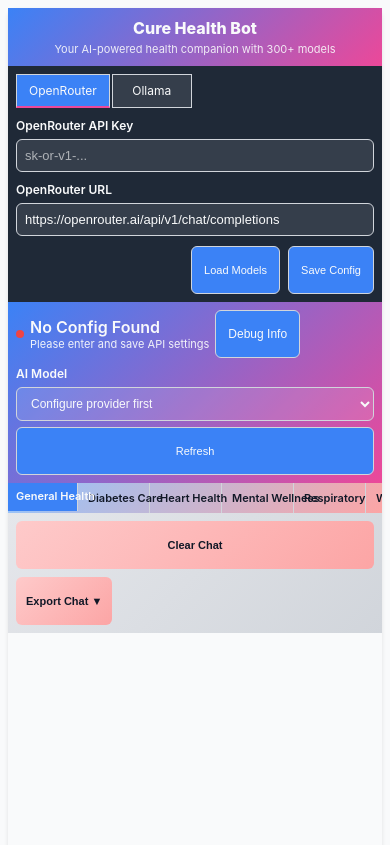
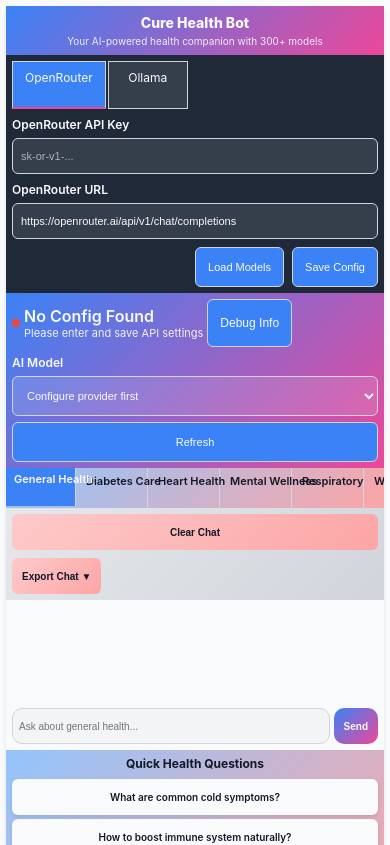
Before and after one commit to raju11011967/curebot, a plain HTML site: page templates/index.html in a window 390 px wide. Shown: the top 845 px of the page. Drawn offline with Linux system fonts and the light colour scheme.

Commit message:
Update index.html

```diff
--- a/templates/index.html
+++ b/templates/index.html
@@ -14,7 +14,6 @@
     }
 
     :root {
-      /* Light theme variables */
       --primary: #3B82F6; /* Soft blue */
       --secondary: #6B7280; /* Neutral gray */
       --accent: #EC4899; /* Vibrant pink */
@@ -29,7 +28,6 @@
       --dark-text: #F9FAFB; /* Dark mode text */
     }
 
-    /* Dark theme */
     @media (prefers-color-scheme: dark) {
       :root {
         --background: #1F2937;
@@ -45,12 +43,11 @@
       color: var(--text);
       display: flex;
       justify-content: center;
-      padding: 10px;
+      padding: 8px;
       overflow-x: hidden;
       -webkit-font-smoothing: antialiased;
     }
 
-    /* Loading spinner */
     .loading-spinner {
       position: fixed;
       top: 0;
@@ -80,10 +77,10 @@
       width: 100%;
       max-width: 900px;
       background: var(--background);
-      border-radius: 10px;
+      border-radius: 8px;
       box-shadow: var(--shadow);
       overflow: visible;
-      animation: fadeIn 0.2s ease-out forwards;
+      animation: fadeIn 0.1s ease-out forwards;
     }
 
     @keyframes fadeIn {
@@ -94,30 +91,30 @@
     header {
       background: var(--gradient);
       color: var(--dark-text);
-      padding: 12px;
+      padding: 10px;
       text-align: center;
     }
     header h1 {
-      font-size: clamp(18px, 5vw, 22px);
+      font-size: clamp(16px, 5vw, 20px);
       font-weight: 800;
       margin-bottom: 4px;
     }
     header p {
       margin: 0;
       opacity: 0.9;
-      font-size: clamp(12px, 3vw, 13px);
+      font-size: clamp(11px, 3vw, 12px);
     }
 
     .config-section {
       background: var(--dark-background);
-      padding: 10px;
+      padding: 8px;
       color: var(--dark-text);
     }
     .config-grid {
       display: flex;
       flex-direction: column;
-      gap: 10px;
-      margin-bottom: 10px;
+      gap: 8px;
+      margin-bottom: 8px;
     }
     .config-group {
       display: flex;
@@ -134,8 +131,9 @@
       border: 1px solid var(--border);
       background: rgba(255, 255, 255, 0.1);
       color: var(--dark-text);
-      font-size: 13px;
+      font-size: 12px;
       width: 100%;
+      min-height: 48px;
     }
     .config-group input::placeholder {
       color: rgba(255, 255, 255, 0.6);
@@ -143,11 +141,12 @@
     .provider-tabs {
       display: flex;
       gap: 2px;
-      margin-bottom: 10px;
+      margin-bottom: 8px;
       overflow-x: auto;
       -webkit-overflow-scrolling: touch;
       scrollbar-width: thin;
       scrollbar-color: var(--primary) var(--dark-background);
+      will-change: scroll-position;
     }
     .provider-tabs::-webkit-scrollbar {
       height: 6px;
@@ -165,12 +164,13 @@
       border: 1px solid var(--border);
       color: var(--dark-text);
       cursor: pointer;
-      transition: all 0.2s ease;
+      transition: all 0.1s ease;
       white-space: nowrap;
       touch-action: manipulation;
       font-size: 12px;
       min-width: 80px;
       text-align: center;
+      min-height: 48px;
     }
     .provider-tab.active {
       background: var(--primary);
@@ -179,7 +179,7 @@
     }
     #llmStatus {
       background: var(--gradient);
-      padding: 10px;
+      padding: 8px;
       color: var(--dark-text);
       display: flex;
       flex-direction: column;
@@ -187,7 +187,7 @@
     }
     .status-info {
       display: flex;
-      gap: 8px;
+      gap: 6px;
       align-items: center;
       flex-wrap: wrap;
     }
@@ -229,6 +229,7 @@
       color: var(--dark-text);
       width: 100%;
       font-size: 12px;
+      min-height: 48px;
     }
     .model-selector option {
       background: var(--dark-background);
@@ -251,6 +252,7 @@
       display: none;
       word-break: break-all;
       -webkit-overflow-scrolling: touch;
+      will-change: scroll-position;
     }
     .debug-info::-webkit-scrollbar {
       width: 6px;
@@ -282,6 +284,7 @@
       -webkit-overflow-scrolling: touch;
       scrollbar-width: thin;
       scrollbar-color: var(--primary) var(--background);
+      will-change: scroll-position;
     }
     .tabs::-webkit-scrollbar {
       height: 6px;
@@ -300,11 +303,12 @@
       font-weight: 600;
       cursor: pointer;
       border-right: 1px solid var(--border);
-      transition: all 0.2s ease;
+      transition: all 0.1s ease;
       font-size: 12px;
       white-space: nowrap;
       touch-action: manipulation;
       color: var(--text);
+      min-height: 48px;
     }
     .tab.active {
       background: var(--primary);
@@ -315,6 +319,7 @@
       display: none;
       padding: 0;
       background: var(--background);
+      overflow: visible;
     }
     .tab-content.active {
       display: block;
@@ -323,13 +328,13 @@
       display: flex;
       flex-direction: column;
       gap: 8px;
-      padding: 10px;
+      padding: 8px;
       background: linear-gradient(135deg, #E5E7EB, #D1D5DB);
       align-items: stretch;
     }
     .control-group {
       display: flex;
-      gap: 8px;
+      gap: 6px;
       justify-content: center;
       flex-wrap: wrap;
     }
@@ -372,7 +377,7 @@
     .export-option {
       padding: 8px 10px;
       cursor: pointer;
-      transition: background 0.2s;
+      transition: background 0.1s;
       border-bottom: 1px solid var(--border);
       font-weight: 600;
       color: var(--text);
@@ -386,20 +391,21 @@
       border-bottom: none;
     }
     .chat-section {
-      height: 50vh;
-      min-height: 300px;
+      min-height: 250px;
       display: flex;
       flex-direction: column;
+      overflow: visible;
     }
     .chatBox {
       flex: 1;
       overflow-y: auto;
       overflow-x: hidden;
-      padding: 10px;
+      padding: 8px;
       background: var(--background);
       scrollbar-width: thin;
       scrollbar-color: var(--primary) var(--background);
       -webkit-overflow-scrolling: touch;
+      will-change: scroll-position;
     }
     .chatBox::-webkit-scrollbar {
       width: 6px;
@@ -413,9 +419,9 @@
       border-radius: 3px;
     }
     .message {
-      margin-bottom: 10px;
-      max-width: 90%;
-      animation: messageSlide 0.2s ease-out;
+      margin-bottom: 8px;
+      max-width: 95%;
+      animation: messageSlide 0.1s ease-out;
       word-wrap: break-word;
     }
     @keyframes messageSlide {
@@ -443,8 +449,8 @@
     }
     .input-container {
       display: flex;
-      gap: 8px;
-      padding: 10px;
+      gap: 6px;
+      padding: 8px;
       background: var(--background);
       align-items: center;
     }
@@ -453,7 +459,7 @@
       padding: 8px 10px;
       border-radius: 10px;
       border: 1px solid var(--border);
-      font-size: 13px;
+      font-size: 12px;
       outline: none;
       background: #F3F4F6;
       color: var(--text);
@@ -465,7 +471,7 @@
       background: var(--background);
     }
     .sendBtn {
-      padding: 8px 14px;
+      padding: 8px 12px;
       border-radius: 10px;
       font-weight: 600;
       border: none;
@@ -477,13 +483,13 @@
       min-height: 48px;
     }
     .quick-questions {
-      padding: 10px;
+      padding: 8px;
       background: linear-gradient(135deg, #93C5FD, #FCA5A5);
     }
     .questions-grid {
       display: grid;
       grid-template-columns: 1fr;
-      gap: 8px;
+      gap: 6px;
     }
     .quick-question {
       background: var(--background);
@@ -493,7 +499,7 @@
       box-shadow: var(--shadow);
       font-weight: 600;
       text-align: center;
-      transition: transform 0.2s ease;
+      transition: transform 0.1s ease;
       touch-action: manipulation;
       font-size: 12px;
       color: var(--text);
@@ -510,8 +516,8 @@
       cursor: not-allowed;
     }
     .disclaimer {
-      padding: 10px;
-      margin: 10px;
+      padding: 8px;
+      margin: 8px;
       border-radius: 6px;
       font-size: 11px;
       background: linear-gradient(135deg, #FEE2E2, #FECACA);
@@ -528,36 +534,38 @@
       padding: 8px 10px;
       border-radius: 10px 10px 10px 4px;
       border-left: 3px solid var(--error);
-      margin-bottom: 10px;
-      max-width: 90%;
+      margin-bottom: 8px;
+      max-width: 95%;
       font-size: 12px;
     }
     @media (max-width: 768px) {
-      body { padding: 8px; }
-      .container { max-width: 100%; border-radius: 8px; }
-      header { padding: 10px; }
-      .config-section { padding: 8px; }
-      .chat-section { height: 45vh; min-height: 250px; }
-      .chatBox { padding: 8px; }
-      .input-container { padding: 8px; gap: 6px; }
-      .quick-questions { padding: 8px; }
-      .questions-grid { gap: 6px; }
-      .tab { padding: 8px 8px; font-size: 11px; min-width: 70px; }
-      .model-selector select { font-size: 12px; }
-      #llmStatus { padding: 8px; }
-      .status-info { gap: 6px; }
-      .chat-controls { padding: 8px; }
-      .control-group { flex-direction: column; gap: 6px; }
-      .message { max-width: 95%; }
-      .btn, .sendBtn, .quick-question, .btn-small { min-height: 48px; font-size: 11px; }
+      body { padding: 6px; }
+      .container { max-width: 100%; border-radius: 6px; }
+      header { padding: 8px; }
+      .config-section { padding: 6px; }
+      .chat-section { min-height: 200px; }
+      .chatBox { padding: 6px; }
+      .input-container { padding: 6px; gap: 4px; }
+      .quick-questions { padding: 6px; }
+      .questions-grid { gap: 4px; }
+      .tab { padding: 6px 8px; font-size: 11px; min-width: 70px; min-height: 40px; }
+      .model-selector select { font-size: 11px; min-height: 40px; }
+      #llmStatus { padding: 6px; }
+      .status-info { gap: 4px; }
+      .chat-controls { padding: 6px; }
+      .control-group { flex-direction: column; gap: 4px; }
+      .message { max-width: 98%; }
+      .btn, .sendBtn, .quick-question, .btn-small { min-height: 40px; font-size: 11px; }
+      .chatInput { min-height: 40px; font-size: 11px; }
     }
     @media (max-width: 480px) {
-      .chat-section { height: 40vh; min-height: 200px; }
-      .quick-question { padding: 6px; font-size: 11px; }
-      .btn, .sendBtn { padding: 6px 10px; font-size: 11px; }
-      .chatInput { padding: 6px; font-size: 12px; }
-      header h1 { font-size: 16px; }
-      header p { font-size: 11px; }
+      .chat-section { min-height: 150px; }
+      .quick-question { padding: 6px; font-size: 10px; min-height: 36px; }
+      .btn, .sendBtn { padding: 6px 10px; font-size: 10px; min-height: 36px; }
+      .chatInput { padding: 6px; font-size: 10px; min-height: 36px; }
+      header h1 { font-size: 14px; }
+      header p { font-size: 10px; }
+      .config-group input, .config-group select { font-size: 11px; min-height: 36px; }
     }
   </style>
 </head>
@@ -661,7 +669,7 @@
         </div>
       </div>
       <div class="quick-questions">
-        <h3 style="text-align: center; margin-bottom: 8px; font-size: 13px;">Quick Health Questions</h3>
+        <h3 style="text-align: center; margin-bottom: 8px; font-size: 12px;">Quick Health Questions</h3>
         <div class="questions-grid">
           <div class="quick-question" role="button" tabindex="0" aria-label="Ask about common cold symptoms">What are common cold symptoms?</div>
           <div class="quick-question" role="button" tabindex="0" aria-label="Ask how to boost immune system naturally">How to boost immune system naturally?</div>
@@ -694,7 +702,7 @@
         </div>
       </div>
       <div class="quick-questions">
-        <h3 style="text-align: center; margin-bottom: 8px; font-size: 13px;">Diabetes Care Questions</h3>
+        <h3 style="text-align: center; margin-bottom: 8px; font-size: 12px;">Diabetes Care Questions</h3>
         <div class="questions-grid">
           <div class="quick-question" role="button" tabindex="0" aria-label="Ask what foods diabetics should avoid">What foods should diabetics avoid?</div>
           <div class="quick-question" role="button" tabindex="0" aria-label="Ask how to monitor blood sugar properly">How to monitor blood sugar properly?</div>
@@ -727,7 +735,7 @@
         </div>
       </div>
       <div class="quick-questions">
-        <h3 style="text-align: center; margin-bottom: 8px; font-size: 13px;">Heart Health Questions</h3>
+        <h3 style="text-align: center; margin-bottom: 8px; font-size: 12px;">Heart Health Questions</h3>
         <div class="questions-grid">
           <div class="quick-question" role="button" tabindex="0" aria-label="Ask about normal blood pressure range">What is normal blood pressure range?</div>
           <div class="quick-question" role="button" tabindex="0" aria-label="Ask how to control cholesterol naturally">How to control cholesterol naturally?</div>
@@ -760,7 +768,7 @@
         </div>
       </div>
       <div class="quick-questions">
-        <h3 style="text-align: center; margin-bottom: 8px; font-size: 13px;">Mental Wellness Questions</h3>
+        <h3 style="text-align: center; margin-bottom: 8px; font-size: 12px;">Mental Wellness Questions</h3>
         <div class="questions-grid">
           <div class="quick-question" role="button" tabindex="0" aria-label="Ask how to manage stress effectively">How to manage stress effectively?</div>
           <div class="quick-question" role="button" tabindex="0" aria-label="Ask about tips for better sleep hygiene">Tips for better sleep hygiene</div>
@@ -793,7 +801,7 @@
         </div>
       </div>
       <div class="quick-questions">
-        <h3 style="text-align: center; margin-bottom: 8px; font-size: 13px;">Respiratory Health Questions</h3>
+        <h3 style="text-align: center; margin-bottom: 8px; font-size: 12px;">Respiratory Health Questions</h3>
         <div class="questions-grid">
           <div class="quick-question" role="button" tabindex="0" aria-label="Ask how to improve lung capacity naturally">How to improve lung capacity naturally?</div>
           <div class="quick-question" role="button" tabindex="0" aria-label="Ask about signs of asthma">What are signs of asthma?</div>
@@ -826,7 +834,7 @@
         </div>
       </div>
       <div class="quick-questions">
-        <h3 style="text-align: center; margin-bottom: 8px; font-size: 13px;">Women's Health Questions</h3>
+        <h3 style="text-align: center; margin-bottom: 8px; font-size: 12px;">Women's Health Questions</h3>
         <div class="questions-grid">
           <div class="quick-question" role="button" tabindex="0" aria-label="Ask about common signs of hormonal imbalance">What are common signs of hormonal imbalance?</div>
           <div class="quick-question" role="button" tabindex="0" aria-label="Ask how to maintain reproductive health">How to maintain reproductive health?</div>
@@ -859,7 +867,7 @@
         </div>
       </div>
       <div class="quick-questions">
-        <h3 style="text-align: center; margin-bottom: 8px; font-size: 13px;">Elderly Care Questions</h3>
+        <h3 style="text-align: center; margin-bottom: 8px; font-size: 12px;">Elderly Care Questions</h3>
         <div class="questions-grid">
           <div class="quick-question" role="button" tabindex="0" aria-label="Ask how to prevent falls in elderly">How to prevent falls in elderly?</div>
           <div class="quick-question" role="button" tabindex="0" aria-label="Ask about managing multiple medications safely">Managing multiple medications safely</div>
@@ -892,7 +900,7 @@
         </div>
       </div>
       <div class="quick-questions">
-        <h3 style="text-align: center; margin-bottom: 8px; font-size: 13px;">Pediatric Health Questions</h3>
+        <h3 style="text-align: center; margin-bottom: 8px; font-size: 12px;">Pediatric Health Questions</h3>
         <div class="questions-grid">
           <div class="quick-question" role="button" tabindex="0" aria-label="Ask about vaccination schedule for children">Vaccination schedule for children</div>
           <div class="quick-question" role="button" tabindex="0" aria-label="Ask about managing childhood obesity">Managing childhood obesity</div>
@@ -942,7 +950,9 @@
         date.setTime(date.getTime() + (days * 24 * 60 * 60 * 1000));
         expires = "; expires=" + date.toUTCString();
       }
-      document.cookie = name + "=" + encodeURIComponent(value) + expires + "; path=/; SameSite=Strict";
+      const secure = window.location.protocol === 'https:' ? '; Secure' : '';
+      document.cookie = `${name}=${encodeURIComponent(value)}${expires}; path=/; SameSite=Lax${secure}`;
+      addDebugLog(`Cookie set: ${name} (Secure: ${secure ? 'yes' : 'no'})`);
     }
 
     function getCookie(name) {
@@ -993,6 +1003,7 @@
         if (!saved) {
           addDebugLog('No configuration found in cookies (UA: ' + navigator.userAgent + ')');
           updateConnectionStatus('disconnected', 'No Config Found', 'Please enter and save API settings');
+          alert('No saved API key found. Please enter and save your OpenRouter API key.');
           return;
         }
         const config = JSON.parse(saved);
@@ -1001,11 +1012,11 @@
         }
         currentProvider = config.provider || 'openrouter';
         let retries = 0;
-        const maxRetries = 5;
+        const maxRetries = 10;
         const setInputs = () => {
           const openrouterKeyElement = document.getElementById('openrouterKey');
           if (!openrouterKeyElement && retries < maxRetries) {
-            addDebugLog(`OpenRouter key input not ready, retry ${retries + 1}/${maxRetries}`);
+            addDebugLog(`OpenRouter key input not ready, retry ${retries + 1}/${maxRetries} (UA: ${navigator.userAgent})`);
             retries++;
             setTimeout(setInputs, 100);
             return;
@@ -1033,12 +1044,14 @@
             updateConnectionStatus('connected', 'Configuration Loaded', 'API key retrieved');
           } else {
             updateConnectionStatus('disconnected', 'No API Key', 'Please enter and save an API key');
+            alert('No saved API key found. Please enter and save your OpenRouter API key.');
           }
         };
         setInputs();
       } catch (error) {
         addDebugLog(`Failed to load configuration: ${error.message} (UA: ${navigator.userAgent})`);
         updateConnectionStatus('disconnected', 'Config Load Failed', error.message);
+        alert(`Failed to load API key: ${error.message}. Please enter and save your OpenRouter API key.`);
       }
     }
 
```
